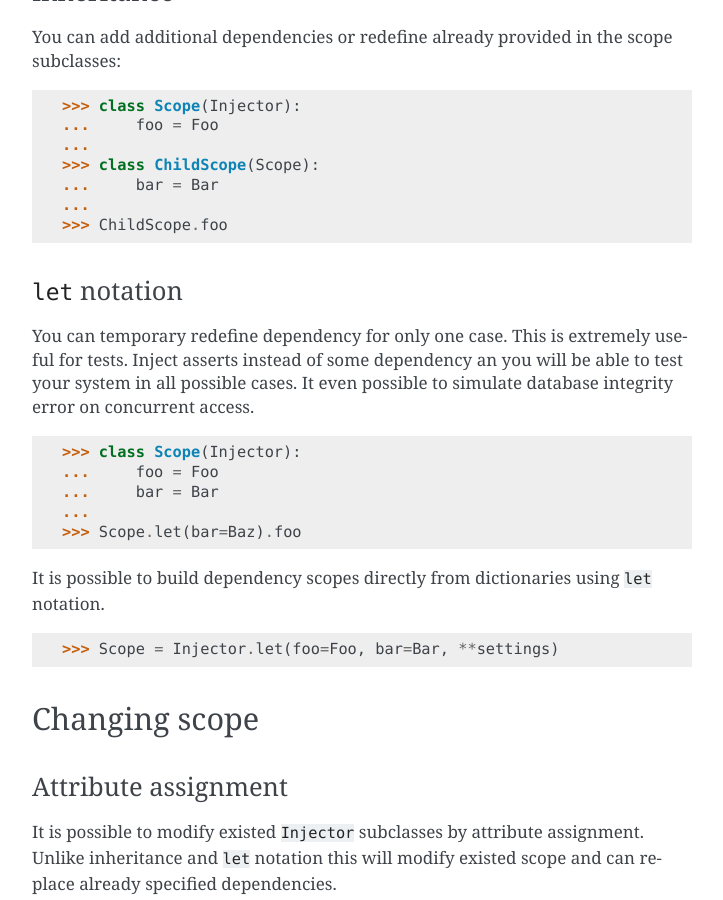
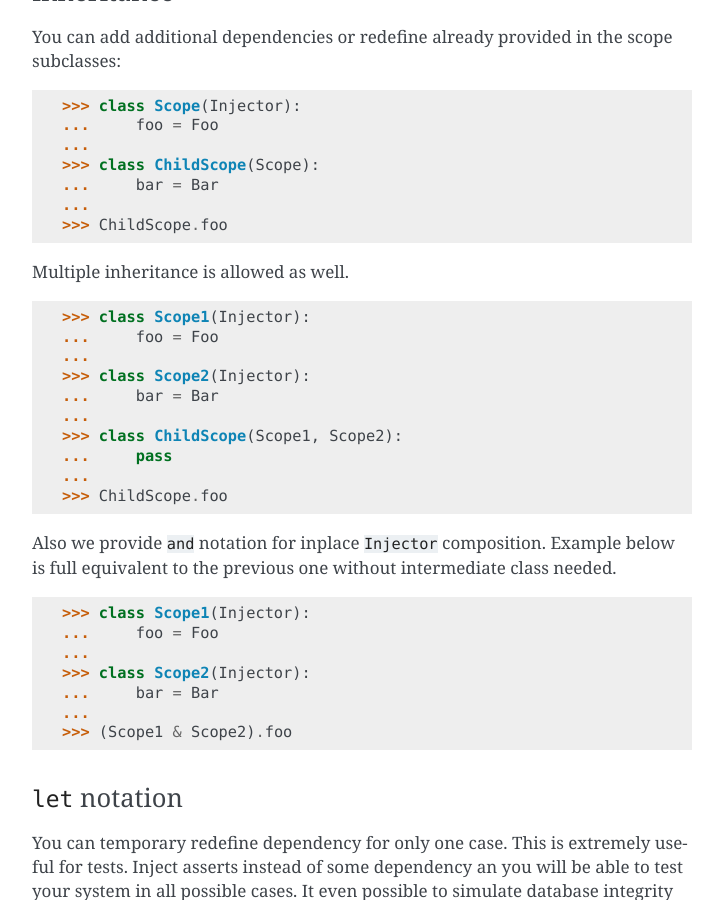
Before and after one commit to proofit404/dependencies, a Sphinx documentation site: the page built from docs/usage.rst, in a window 1280 px wide and 900 px high, scrolled down 4211 px. Shown: the whole window, without its empty margins (388-1111 px from the left). Built offline with Sphinx 7.4.7, drawn with Linux system fonts in a browser that asks for light colours.

Commit message:
Document Injector composition.

```diff
--- a/docs/usage.rst
+++ b/docs/usage.rst
@@ -227,6 +227,35 @@ the scope subclasses:
     ...
     >>> ChildScope.foo
 
+Multiple inheritance is allowed as well.
+
+.. code:: python
+
+    >>> class Scope1(Injector):
+    ...     foo = Foo
+    ...
+    >>> class Scope2(Injector):
+    ...     bar = Bar
+    ...
+    >>> class ChildScope(Scope1, Scope2):
+    ...     pass
+    ...
+    >>> ChildScope.foo
+
+Also we provide ``and`` notation for inplace ``Injector``
+composition.  Example below is full equivalent to the previous one
+without intermediate class needed.
+
+.. code:: python
+
+    >>> class Scope1(Injector):
+    ...     foo = Foo
+    ...
+    >>> class Scope2(Injector):
+    ...     bar = Bar
+    ...
+    >>> (Scope1 & Scope2).foo
+
 ``let`` notation
 ++++++++++++++++
 
```
